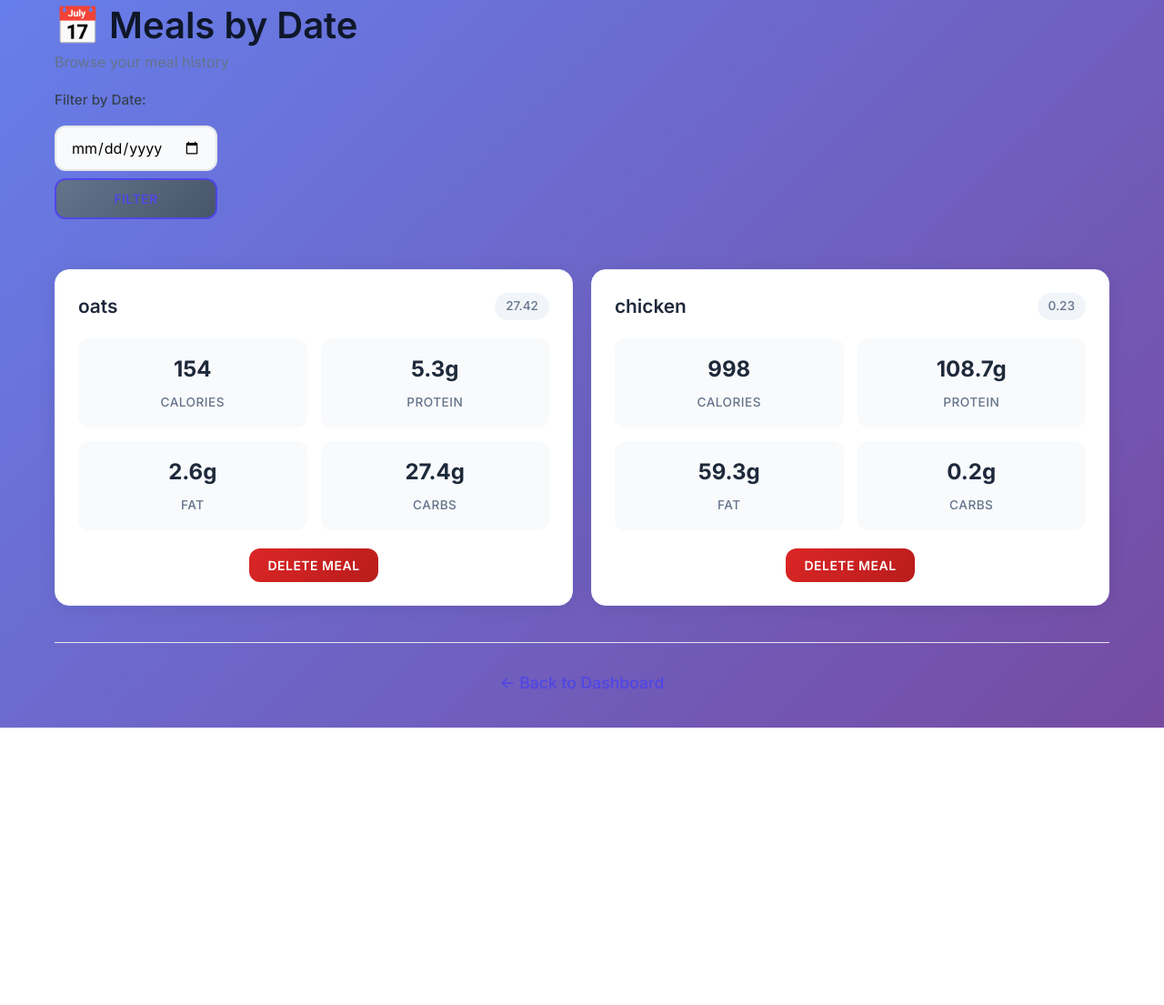
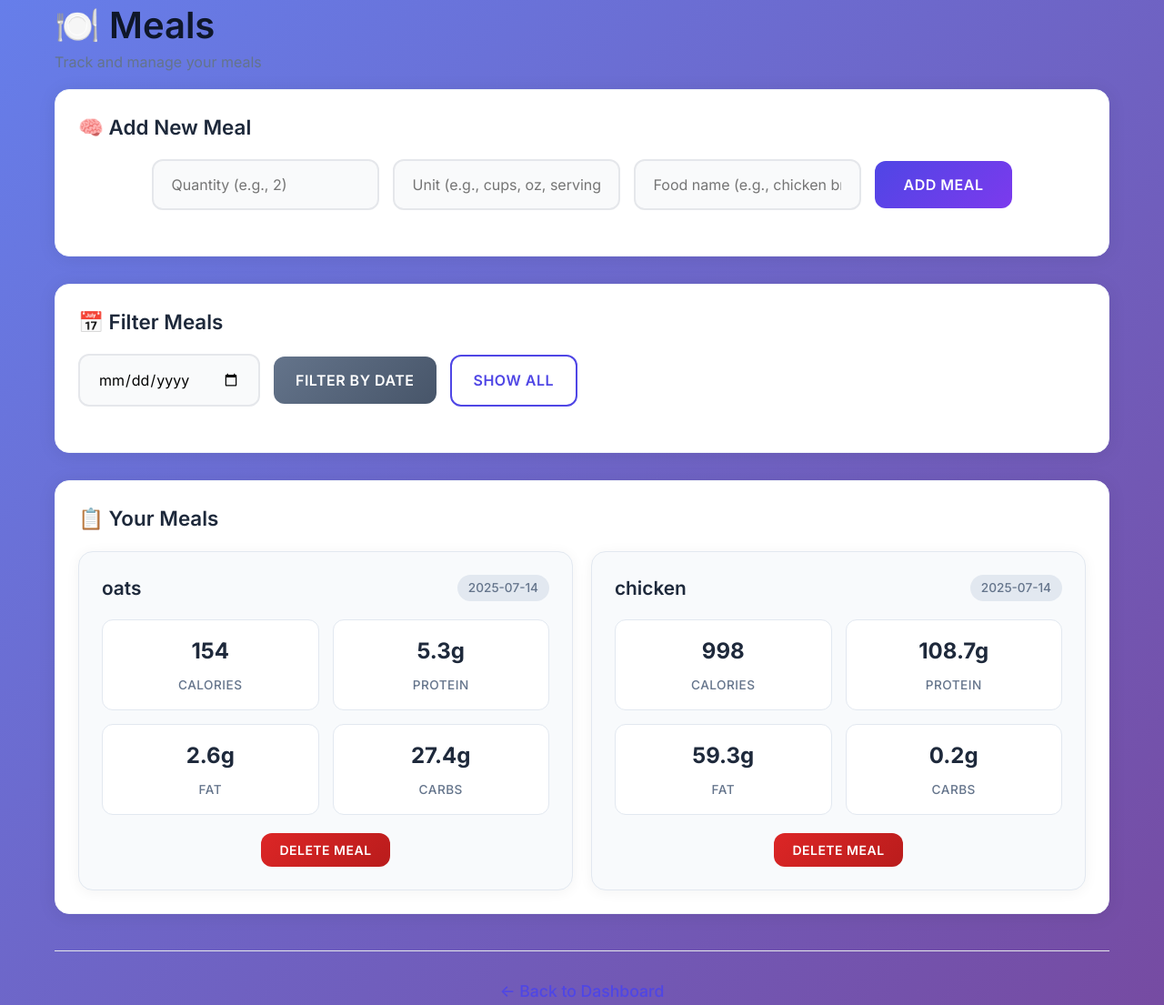
Before and after one commit to Cedricamartin02/CedHealth, a Flask app: page /meals in a window 1280 px wide. Shown: the whole page at 91% size. Before the commit the page ends 800 px from the top, so only its background shows below. Run offline with Flask 3, Linux system fonts and the light colour scheme; a user stored in the database is signed in; data comes from the database, SQL or seed files in the repository.

Commit message:
Assistant checkpoint: Combined meals page with add functionality
Assistant generated file changes:
- templates/meals.html: Combine meal history with add meal functionality
- cedhealth_app.py: Update meals route to handle both viewing and adding meals
- templates/dashboard.html: Update dashboard navigation to reflect combined meals functionality

---

User prompt:

Combine meal history and view meals by date, call it meals and add a section where you can add new meals

Replit-Commit-Author: Assistant
Replit-Commit-Session-Id: a8e06497-82a2-4778-84d0-2e7f61307b07

```diff
--- a/templates/meals.html
+++ b/templates/meals.html
@@ -4,27 +4,71 @@
 <head>
     <meta charset="UTF-8">
     <meta name="viewport" content="width=device-width, initial-scale=1.0">
-    <title>Meals by Date - CedHealth</title>
+    <title>Meals - CedHealth</title>
     <link rel="stylesheet" href="/static/style.css">
     <link href="https://fonts.googleapis.com/css2?family=Inter:wght@300;400;500;600;700&display=swap" rel="stylesheet">
 </head>
 <body>
     <div class="container">
         <div class="header">
-            <h1>📅 Meals by Date</h1>
-            <p>Browse your meal history</p>
+            <h1>🍽️ Meals</h1>
+            <p>Track and manage your meals</p>
         </div>
 
         <div class="content">
-            <div class="date-filter">
-                <form method="GET" class="filter-form">
+            <!-- Add New Meal Section -->
+            <div class="add-meal-section">
+                <div class="section-card">
+                    <h2>🧠 Add New Meal</h2>
+                    {% if error_message %}
+                        <div class="error">
+                            <strong>⚠️ Error:</strong> {{ error_message }}
+                        </div>
+                    {% endif %}
+
+                    {% if nutrition_data %}
+                        <div class="success-message">
+                            <strong>✅ Success:</strong> Meal "{{ nutrition_data.name }}" added successfully!
+                        </div>
+                    {% endif %}
+
+                    <form method="POST" action="{{ url_for('meals') }}">
                         <div class="form-group">
-                        <label for="date">Filter by Date:</label>
-                        <input type="date" id="date" name="date" value="{{ selected_date or '' }}">
-                        <button type="submit" class="btn btn-secondary">Filter</button>
+                            <div class="input-wrapper">
+                                <input type="number" name="quantity" placeholder="Quantity (e.g., 2)" step="0.1" min="0.1" required>
+                            </div>
+                            <div class="input-wrapper">
+                                <input type="text" name="unit" placeholder="Unit (e.g., cups, oz, serving)" required>
+                            </div>
+                            <div class="input-wrapper">
+                                <input type="text" name="food_name" placeholder="Food name (e.g., chicken breast)" required>
+                            </div>
+                            <button type="submit" name="action" value="add_meal" class="btn">Add Meal</button>
                         </div>
                     </form>
                 </div>
+            </div>
+
+            <!-- Filter Section -->
+            <div class="filter-section">
+                <div class="section-card">
+                    <h2>📅 Filter Meals</h2>
+                    <form method="GET" class="filter-form">
+                        <div class="form-group">
+                            <div class="input-wrapper">
+                                <input type="date" id="date" name="date" value="{{ selected_date or '' }}">
+                            </div>
+                            <button type="submit" class="btn btn-secondary">Filter by Date</button>
+                            <a href="{{ url_for('meals') }}" class="btn btn-outline">Show All</a>
+                        </div>
+                    </form>
+                </div>
+            </div>
+
+            <!-- Meals List Section -->
+            <div class="meals-section">
+                <div class="section-card">
+                    <h2>📋 Your Meals {% if selected_date %}for {{ selected_date }}{% endif %}</h2>
 
                     {% if meals %}
                         <div class="meals-grid">
@@ -32,7 +76,7 @@
                                 <div class="meal-card">
                                     <div class="meal-header">
                                         <h3>{{ meal[2] }}</h3>
-                                <span class="meal-date">{{ meal[6] }}</span>
+                                        <span class="meal-date">{{ meal[7] }}</span>
                                     </div>
                                     <div class="meal-nutrition">
                                         <div class="nutrition-item">
@@ -65,9 +109,10 @@
                             <div class="empty-icon">🍽️</div>
                             <h3>No meals found</h3>
                             <p>{% if selected_date %}No meals logged for {{ selected_date }}{% else %}You haven't logged any meals yet{% endif %}</p>
-                    <a href="/analyze_meal" class="btn btn-primary">Add Your First Meal</a>
                         </div>
                     {% endif %}
+                </div>
+            </div>
 
             <div class="back-link">
                 <a href="/dashboard">← Back to Dashboard</a>
@@ -76,74 +121,155 @@
     </div>
 
     <style>
-        .date-filter {
+        .add-meal-section, .filter-section, .meals-section {
             margin-bottom: 30px;
         }
 
-        .filter-form {
+        .section-card {
+            background: white;
+            border-radius: 16px;
+            padding: 25px;
+            box-shadow: 0 2px 20px rgba(0, 0, 0, 0.08);
+            border: 1px solid #f1f5f9;
+        }
+
+        .section-card h2 {
+            margin-bottom: 20px;
+            color: #1e293b;
+            font-size: 1.4rem;
+            font-weight: 600;
+        }
+
+        .form-group {
             display: flex;
-            align-items: end;
             gap: 15px;
+            justify-content: center;
+            align-items: center;
             flex-wrap: wrap;
         }
 
-        .filter-form .form-group {
-            display: flex;
-            flex-direction: column;
-            gap: 8px;
+        .input-wrapper {
+            position: relative;
+            flex: 1;
+            min-width: 150px;
+            max-width: 250px;
         }
 
-        .filter-form label {
-            font-weight: 500;
-            color: #374151;
-            font-size: 0.95rem;
-        }
-
-        .filter-form input[type="date"] {
-            padding: 12px 16px;
+        input[type="text"], input[type="number"], input[type="date"] {
+            width: 100%;
+            padding: 16px 20px;
+            font-size: 16px;
             border: 2px solid #e5e7eb;
             border-radius: 12px;
             background: #f9fafb;
+            transition: all 0.3s ease;
             font-family: 'Inter', sans-serif;
-            transition: all 0.3s ease;
         }
 
-        .filter-form input[type="date"]:focus {
+        input[type="text"]:focus, input[type="number"]:focus, input[type="date"]:focus {
             outline: none;
             border-color: #4f46e5;
             background: white;
             box-shadow: 0 0 0 3px rgba(79, 70, 229, 0.1);
         }
 
+        .btn {
+            padding: 16px 32px;
+            font-size: 16px;
+            font-weight: 600;
+            background: linear-gradient(135deg, #4f46e5 0%, #7c3aed 100%);
+            color: white;
+            border: none;
+            border-radius: 12px;
+            cursor: pointer;
+            transition: all 0.3s ease;
+            text-transform: uppercase;
+            letter-spacing: 0.5px;
+            min-width: 120px;
+            text-decoration: none;
+            display: inline-block;
+            text-align: center;
+        }
+
+        .btn:hover {
+            transform: translateY(-2px);
+            box-shadow: 0 10px 25px rgba(79, 70, 229, 0.3);
+        }
+
+        .btn:active {
+            transform: translateY(0);
+        }
+
         .btn-secondary {
             background: linear-gradient(135deg, #64748b 0%, #475569 100%);
-            padding: 12px 24px;
-            font-size: 14px;
+            padding: 16px 24px;
         }
 
         .btn-secondary:hover {
             box-shadow: 0 10px 25px rgba(100, 116, 139, 0.3);
         }
 
+        .btn-outline {
+            background: transparent;
+            border: 2px solid #4f46e5;
+            color: #4f46e5;
+            padding: 14px 24px;
+        }
+
+        .btn-outline:hover {
+            background: #4f46e5;
+            color: white;
+            transform: translateY(-2px);
+            box-shadow: 0 10px 25px rgba(79, 70, 229, 0.3);
+        }
+
+        .error {
+            background: #fef2f2;
+            color: #dc2626;
+            padding: 16px 20px;
+            border-radius: 12px;
+            border-left: 4px solid #dc2626;
+            margin-bottom: 20px;
+            font-weight: 500;
+        }
+
+        .success-message {
+            background: #f0fdf4;
+            color: #15803d;
+            padding: 16px 20px;
+            border-radius: 12px;
+            border-left: 4px solid #15803d;
+            margin-bottom: 20px;
+            font-weight: 500;
+        }
+
+        .filter-form .form-group {
+            justify-content: flex-start;
+        }
+
+        .filter-form .input-wrapper {
+            max-width: 200px;
+        }
+
         .meals-grid {
             display: grid;
             grid-template-columns: repeat(auto-fit, minmax(350px, 1fr));
             gap: 20px;
-            margin-bottom: 30px;
+            margin-top: 20px;
         }
 
         .meal-card {
-            background: white;
+            background: #f8fafc;
             border-radius: 16px;
             padding: 25px;
-            box-shadow: 0 2px 20px rgba(0, 0, 0, 0.08);
-            border: 1px solid #f1f5f9;
+            box-shadow: 0 2px 15px rgba(0, 0, 0, 0.05);
+            border: 1px solid #e2e8f0;
             transition: all 0.3s ease;
         }
 
         .meal-card:hover {
             transform: translateY(-2px);
-            box-shadow: 0 10px 40px rgba(0, 0, 0, 0.12);
+            box-shadow: 0 10px 30px rgba(0, 0, 0, 0.1);
         }
 
         .meal-header {
@@ -161,7 +287,7 @@
         }
 
         .meal-date {
-            background: #f1f5f9;
+            background: #e2e8f0;
             color: #64748b;
             padding: 4px 12px;
             border-radius: 20px;
@@ -179,8 +305,9 @@
         .nutrition-item {
             text-align: center;
             padding: 15px;
-            background: #f8fafc;
+            background: white;
             border-radius: 12px;
+            border: 1px solid #e2e8f0;
         }
 
         .nutrition-item .value {
@@ -218,7 +345,7 @@
             padding: 60px 30px;
             background: #f8fafc;
             border-radius: 16px;
-            margin-bottom: 30px;
+            margin-top: 20px;
         }
 
         .empty-icon {
@@ -258,9 +385,13 @@
         }
 
         @media (max-width: 768px) {
-            .filter-form {
+            .form-group {
                 flex-direction: column;
-                align-items: stretch;
+            }
+
+            .input-wrapper {
+                min-width: auto;
+                max-width: none;
             }
 
             .meals-grid {
@@ -271,6 +402,10 @@
                 flex-direction: column;
                 gap: 10px;
             }
+
+            .section-card {
+                padding: 20px;
+            }
         }
     </style>
 </body>
```
Also changed, not shown: cedhealth_app.py (+53 -2 lines), templates/dashboard.html (+3 -9 lines). Lines whose indentation alone changed are shown as unchanged.
